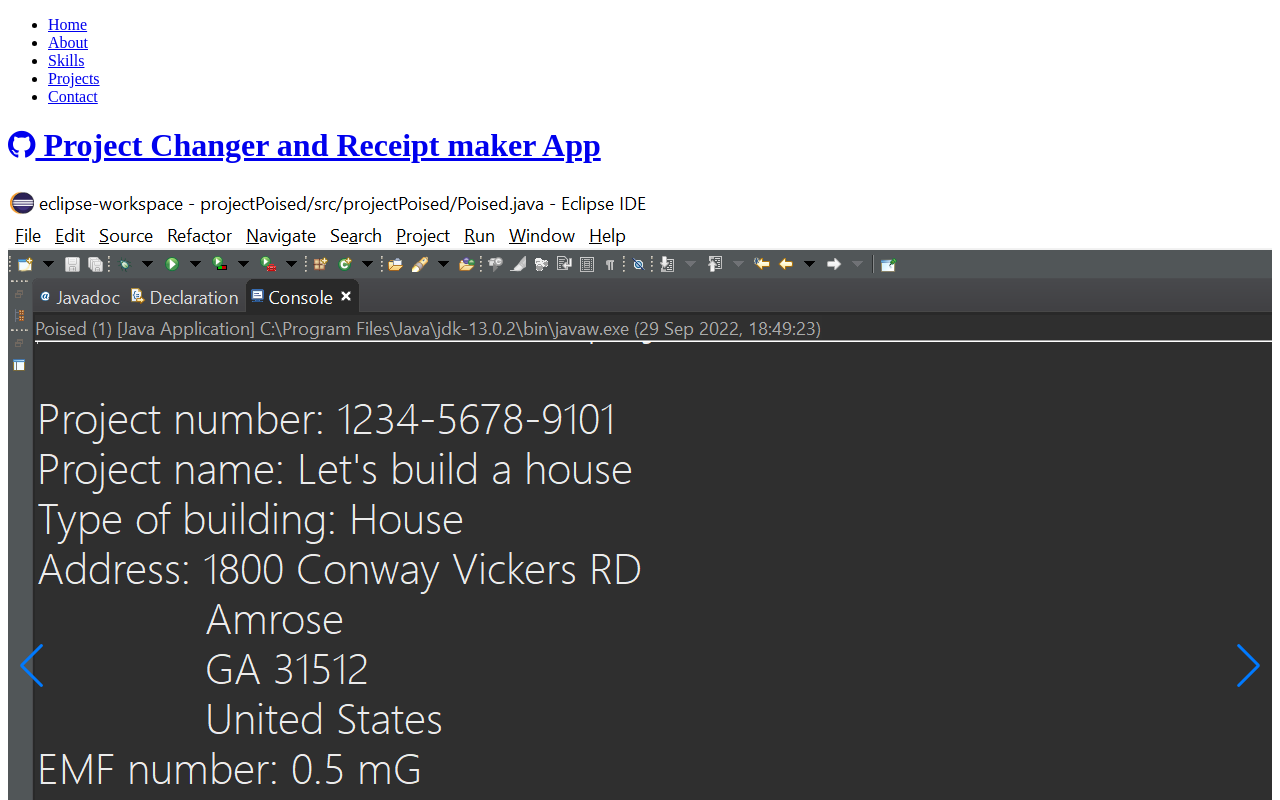
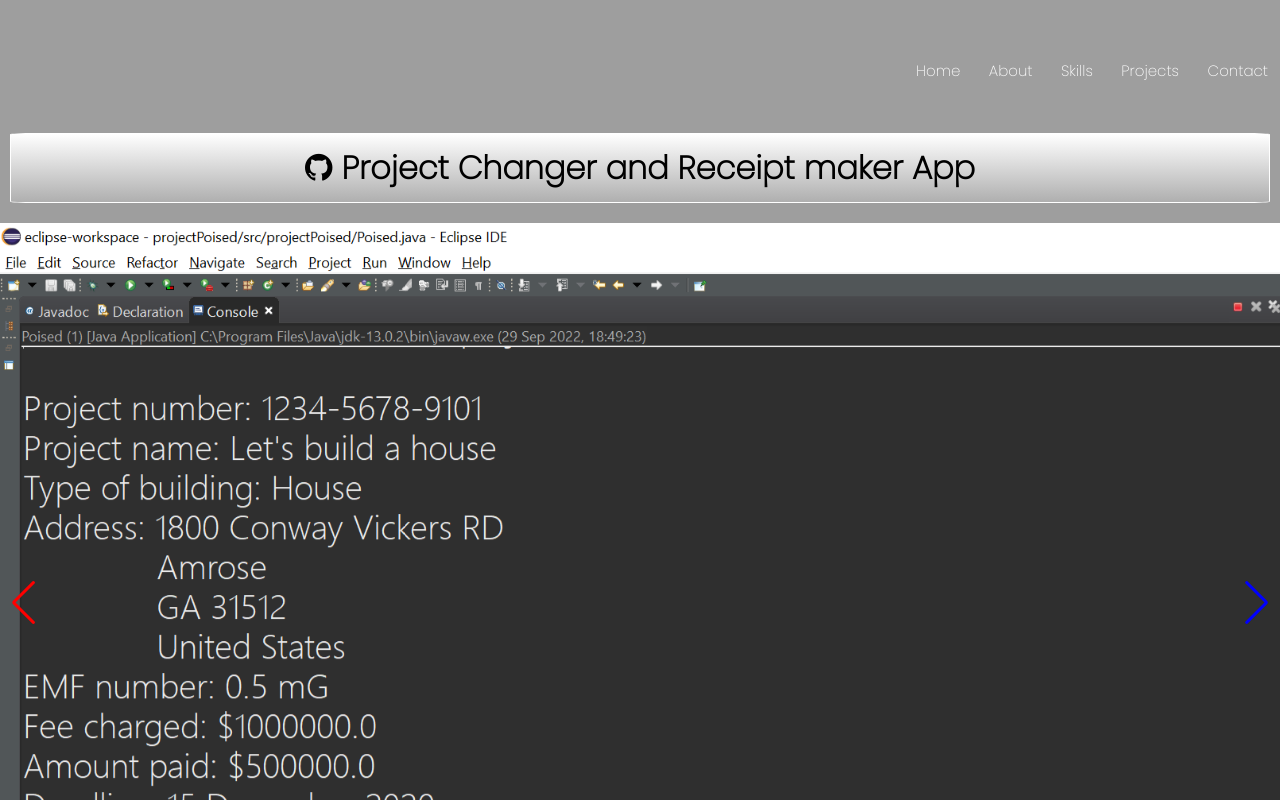
Before and after one commit to kaymanthecoder/Kagiso_Sokhela_resume, a plain HTML site: page Poised.html in a window 1280 px wide. Shown: the top 800 px of the page. Drawn offline with nearby package versions, Linux system fonts and the light colour scheme; the site is published under a folder, as on GitHub Pages, so addresses that start at the root find nothing.

Commit message:
Update Poised.html
There was an error with edit.css. I fixed that

```diff
--- a/Poised.html
+++ b/Poised.html
@@ -4,7 +4,7 @@
         <meta name="viewport" content="with=device-width,
         initial-scale=1.0">
         <title>Kagiso's Website</title>
-        <link rel="stylesheet" href="/edit.css">
+        <link rel="stylesheet" href="edit.css">
         <!--The 2 links belows are for the font copied directly from google-->
         <link rel="preconnect" href="https://fonts.gstatic.com" crossorigin>
         <link href="https://fonts.googleapis.com/css2?family=Poppins:wght@200&display=swap" rel="stylesheet">
```
